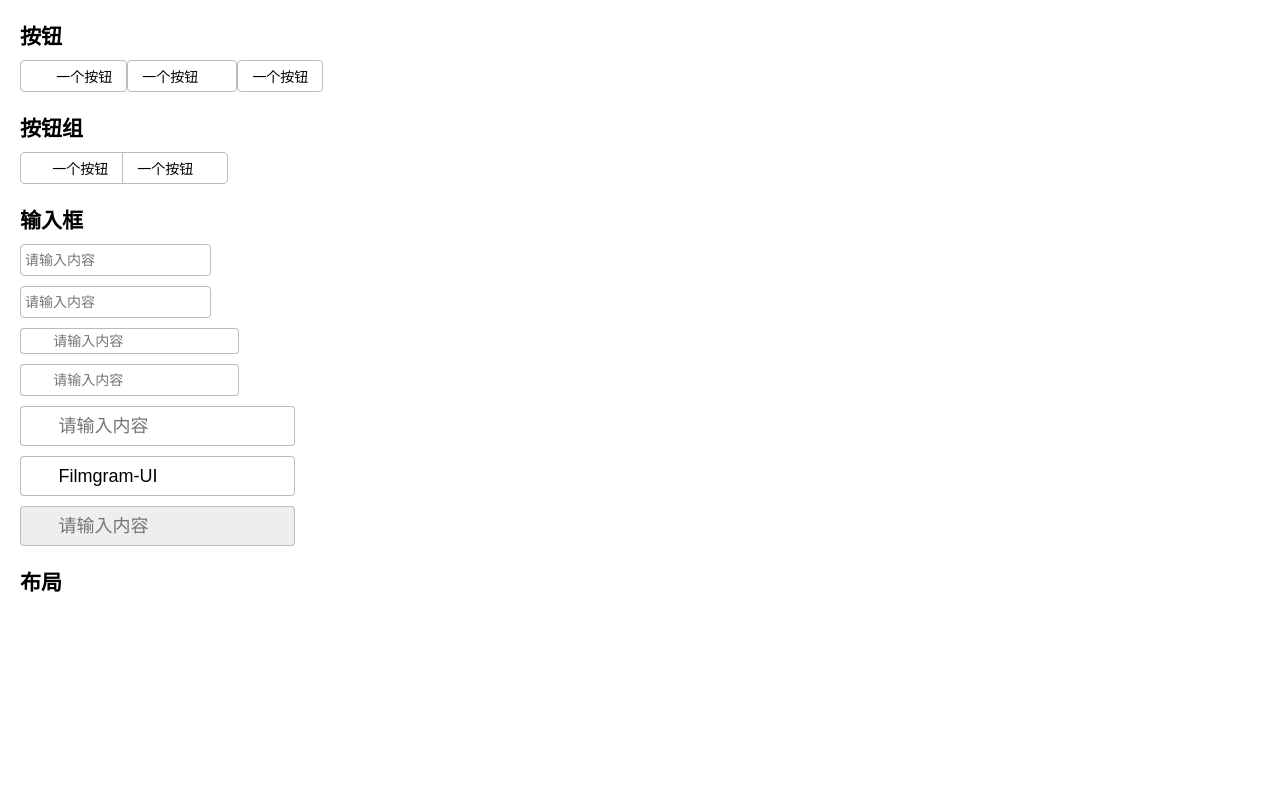
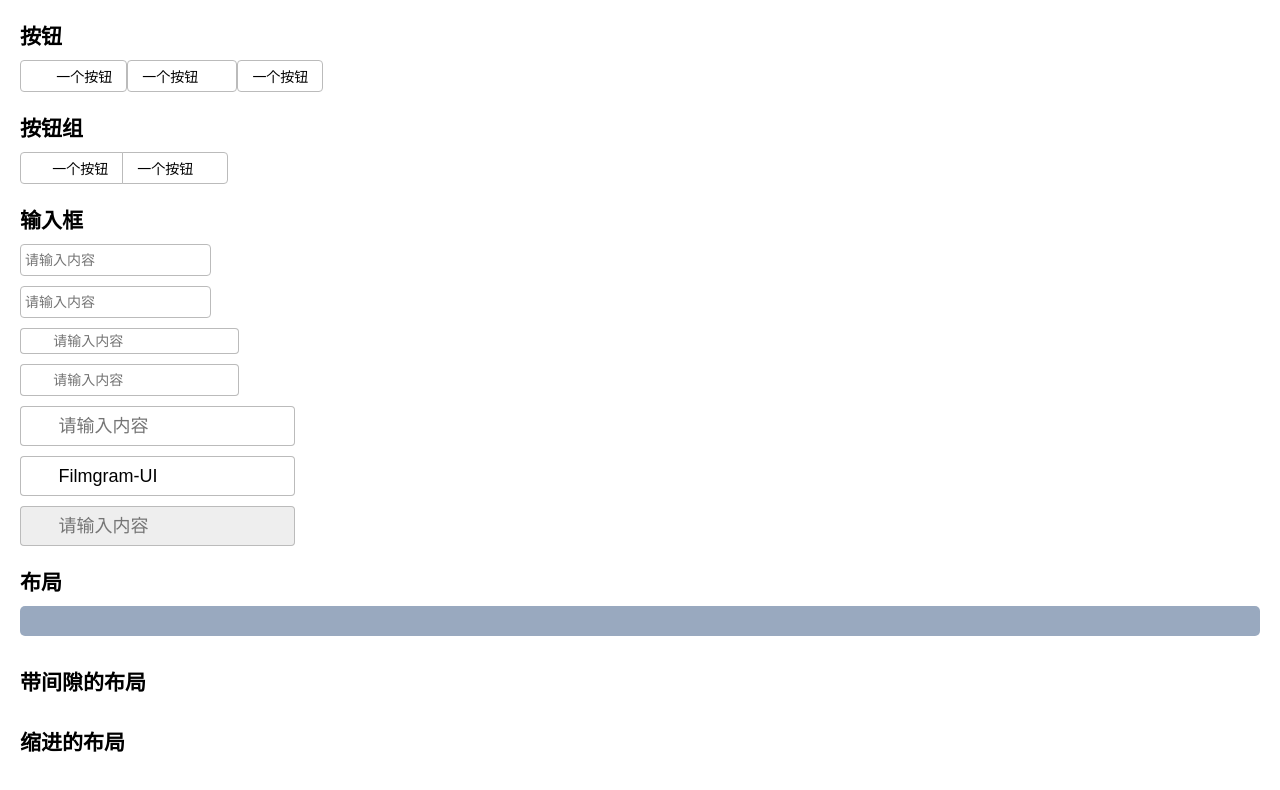
Before and after one commit to fanyingze/FilmGramUI, a Vue app: page / in a window 1280 px wide. Shown: the top 790 px of the page. Built offline with nearby package versions, Linux system fonts and the light colour scheme.

Commit message:
feat: 新增布局功能

```diff
--- a/src/App.vue
+++ b/src/App.vue
@@ -28,7 +28,43 @@
 
   <div class="showdiv">
     <h2>布局</h2>
+    <g-row >
+      <g-col ><div class="black"></div></g-col>
+    </g-row>
+    <g-row >
+      <g-col :span="12" ></g-col>
+      <g-col :span="12" ></g-col>
+    </g-row>
+    <g-row >
+      <g-col :span="4" ></g-col>
+      <g-col :span="4" ></g-col>
+      <g-col :span="4" ></g-col>
+      <g-col :span="4" ></g-col>
+      <g-col :span="4" ></g-col>
+      <g-col :span="4" ></g-col>
+    </g-row>
+    <h2>带间隙的布局</h2>
+    <g-row :gutter="20">
+      <g-col :span="12" ></g-col>
+      <g-col :span="12" ></g-col>
+    </g-row>
+    <g-row :gutter="20">
+      <g-col :span="6" ></g-col>
+      <g-col :span="6" ></g-col>
+      <g-col :span="6" ></g-col>
+      <g-col :span="6" ></g-col>
+    </g-row>
 
+    <h2>缩进的布局</h2>
+    <g-row >
+      <g-col :span="12" ></g-col>
+      <g-col :span="11" :offSet="1"></g-col>
+    </g-row>
+    <g-row >
+      <g-col :span="8" ></g-col>
+      <g-col :span="6" :offSet="2"></g-col>
+      <g-col :span="8" ></g-col>
+    </g-row>
   </div>
 
 </template>
@@ -38,6 +74,8 @@
 import gButtonGroup from "./components/Button/ButtonGroup.vue"
 import gButton from 'components/Button/Button.vue'
 import gInput from 'components/Input/Input.vue'
+import gRow from 'components/Layout/Row.vue'
+import gCol from 'components/Layout/Col.vue'
 
 
 
@@ -47,6 +85,8 @@
     gButton,
     gButtonGroup,
     gInput,
+    gRow,
+    gCol
 
 
   },
@@ -93,4 +133,22 @@
 .atinput {
   margin-left: 30px;
 }
+.red{
+  background-color: #d3dce6;
+  border-radius: 5px;
+  width: 100%;
+  height: 30px;
+}
+.blue{
+  background-color: #e5e9f2;
+  border-radius: 5px;
+  width: 100%;
+  height: 30px;
+}
+.black{
+  background-color: #99a9bf;
+  border-radius: 5px;
+  width: 100%;
+  height: 30px;
+}
 </style>
--- a/src/assets/css/basic.css
+++ b/src/assets/css/basic.css
@@ -26,7 +26,6 @@
   --input-small-height:26px;
   --input-large-height:40px;
   --input-disabled-background:#EEE
-
 }
 
 #app {
--- /dev/null
+++ b/src/components/Layout/Col.vue
@@ -0,0 +1,40 @@
+
+<template>
+    <div class="col-wrap" :style="{width:span+'%' , marginLeft:offSet+'%',paddingLeft:gutter}">
+      <slot></slot>
+    </div>
+
+</template>
+
+<script lang="ts">
+export default {
+  name: 'gCol',
+  props:{
+    span:{
+      type:Number,
+      default:24
+    },
+    offSet:{
+      type:Number,
+      default:0
+    },
+    gutter:{
+      type:String,
+      default:0 + 'px'
+    }
+  },
+  setup(props:any) {
+    const span = props.span / 24 * 100
+    const offSet = props.offSet/24 * 100
+
+    return{
+      span,
+      offSet
+    }
+  }
+}
+</script>
+
+<style scoped>
+
+</style>
--- /dev/null
+++ b/src/components/Layout/Row.vue
@@ -0,0 +1,36 @@
+
+<template>
+    <div class="row-wrap" :style="{ marginLeft:'-'+gutter}">
+      <slot></slot>
+    </div>
+</template>
+
+<script lang="ts">
+import { AnyNode } from "postcss"
+import { onMounted,onBeforeMount,ref,defineComponent, VNodeChild, VNodeTypes } from "vue"
+
+export default defineComponent({
+  name: 'gRow',
+  props:{
+    gutter:{
+      type:Number,
+      default:0
+    }
+  },
+  setup(props:any,context) {
+    const gutter = props.gutter + 'px'
+    const children = context.slots.default!()
+    children[0].type.props.gutter.default = gutter
+
+    return {
+      gutter
+    }
+  }
+})
+</script>
+
+<style scoped>
+.row-wrap {
+       display: flex;
+    }
+</style>
```
Also changed, not shown: 1 other file (tests, documents, lock files or other folders).
